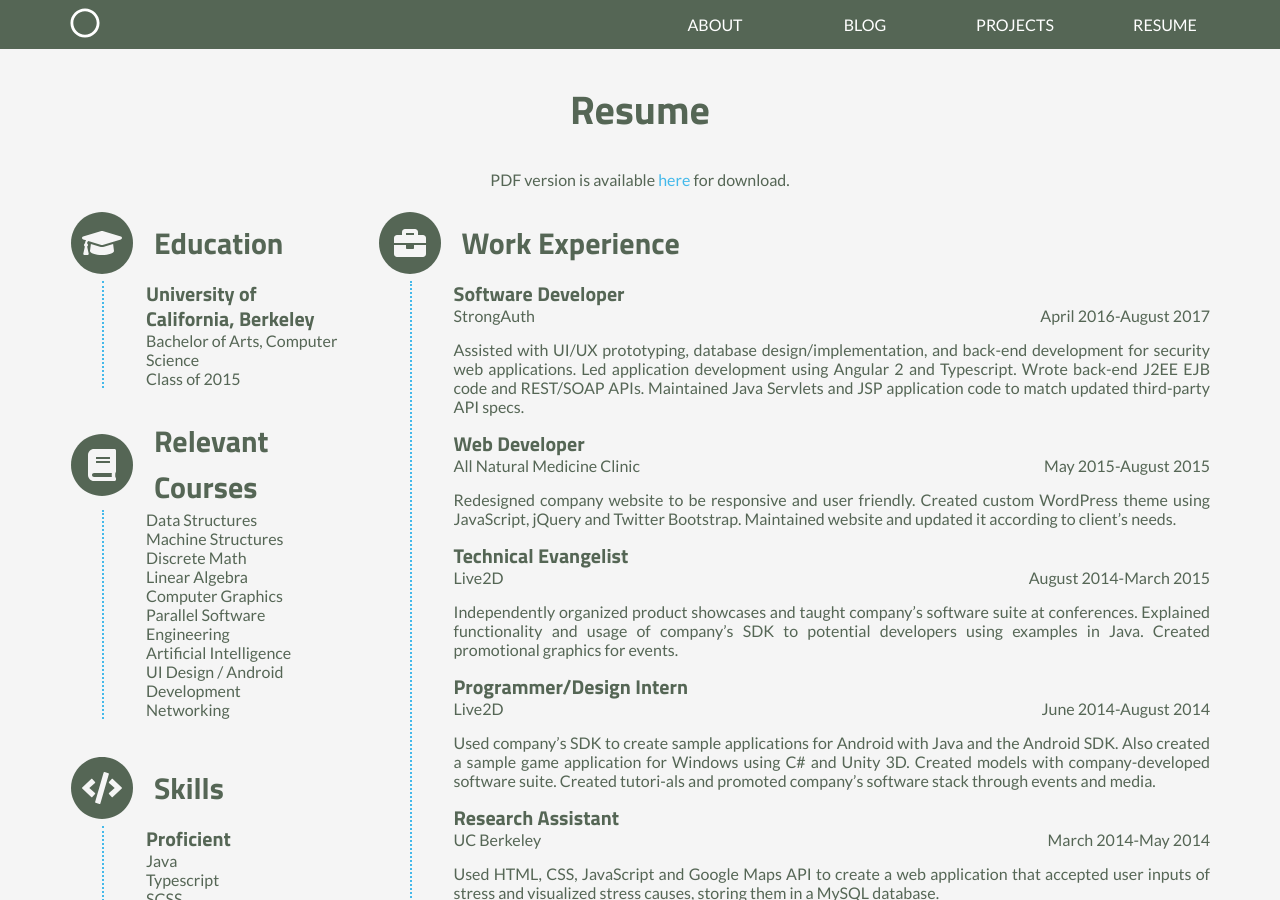
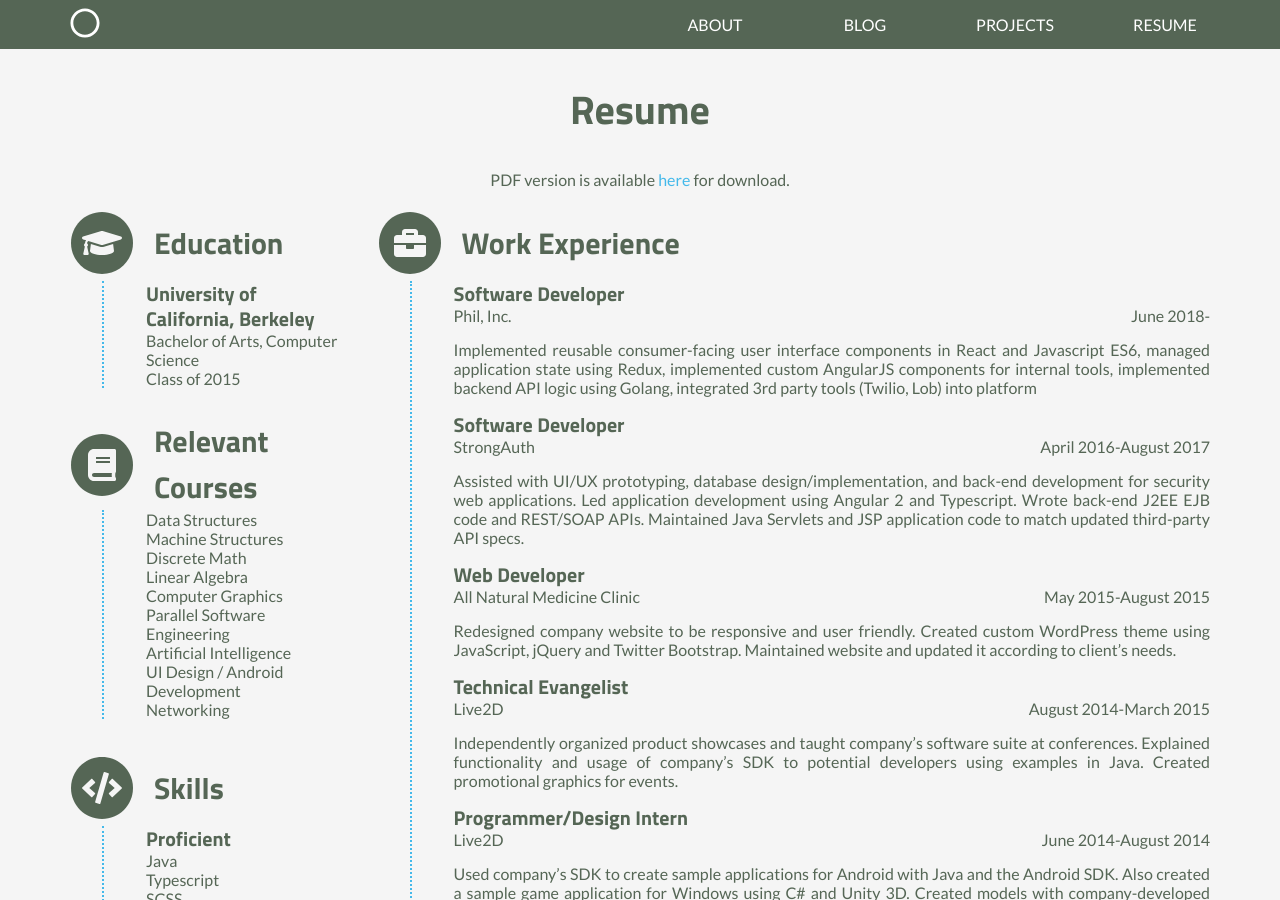
Before and after one commit to zhixu/zhixu.github.io, a Jekyll site: the page built from pages/resume.html, in a window 1280 px wide and 900 px high. Built offline with Jekyll 4.4.1, drawn with Linux system fonts in a browser that asks for light colours; nearby versions of some CDN libraries.

Commit message:
Update resume

```diff
--- a/_data/work.json
+++ b/_data/work.json
@@ -1,4 +1,10 @@
 [{
+
+  "role": "Software Developer",
+  "dates": "June 2018-",
+  "company": "Phil, Inc.",
+  "description": "Implemented reusable consumer-facing user interface components in React and Javascript ES6, managed application state using Redux, implemented custom AngularJS components for internal tools, implemented backend API logic using Golang, integrated 3rd party tools (Twilio, Lob) into platform"
+}, {
 
   "role": "Software Developer",
   "dates": "April 2016-August 2017",
```
